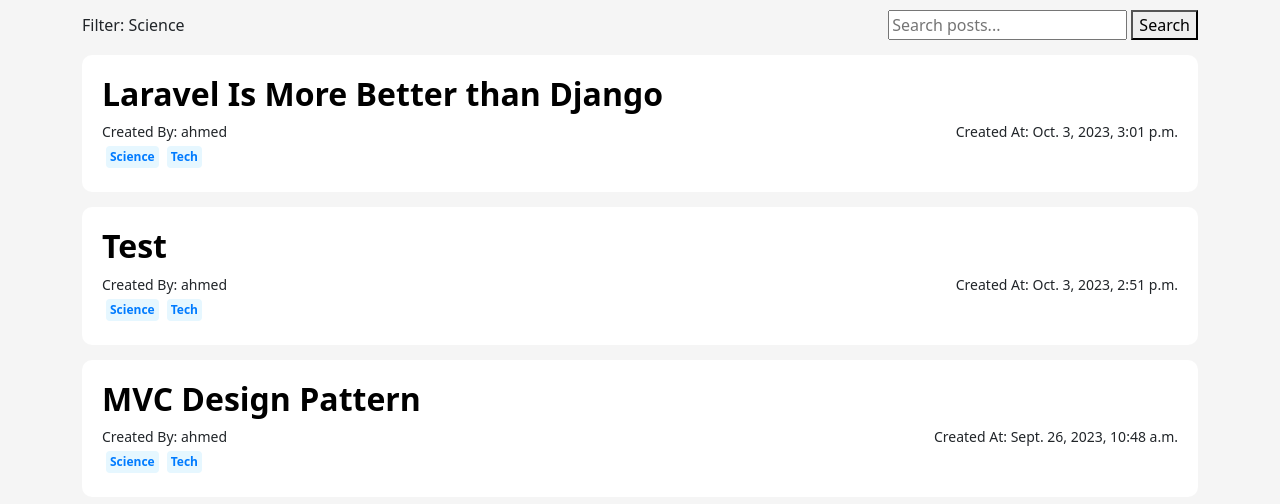
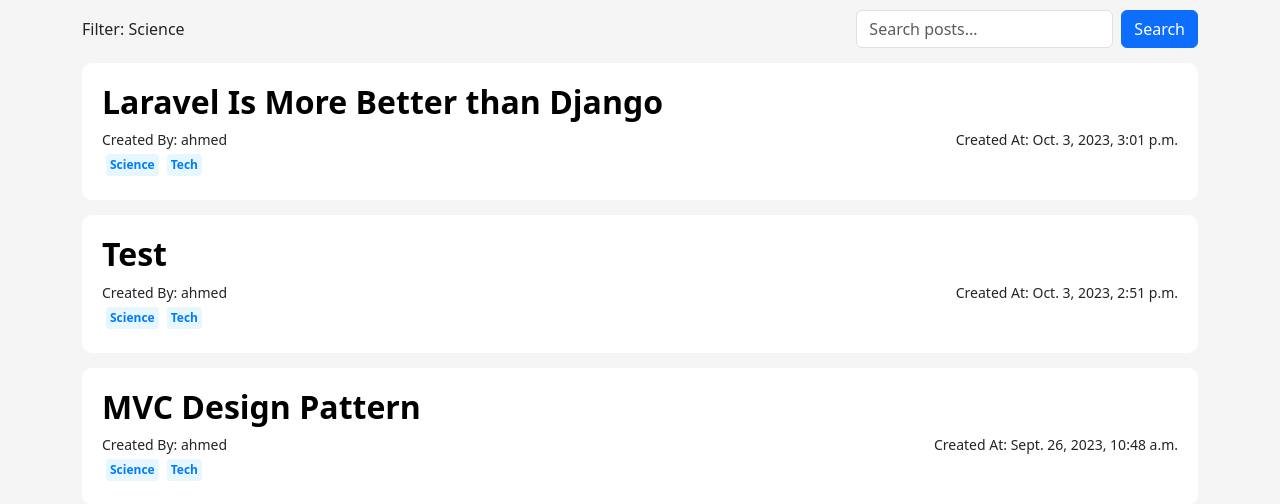
Before and after one commit to DragonsEG/G1-django-blog-app, a Django app: page /tagposts/2 in a window 1280 px wide. Shown: the part 56-560 px from the top of the page. Run offline with Django 4.2, Linux system fonts and the light colour scheme; data comes from the database, SQL or seed files in the repository; both versions use the stored data as it was after the commit; some libraries are stand-ins or nearby versions.

Commit message:
Edit in Tagposts

```diff
--- a/myApp/templates/Blog/tagposts.html
+++ b/myApp/templates/Blog/tagposts.html
@@ -36,9 +36,9 @@
 			<div class="feed-search">
 				<span>Filter: {{tag}}</span>
 				<div>
-					<form method="get" class="search-form">
-						<input type="text" name="q" placeholder="Search posts..." {% if query %}value="{{ query }}"{% endif %}>
-						<button type="submit">Search</button>
+					<form method="get" class="d-flex search-form" role="search">
+						<input class="form-control me-2" type="search" name="q" placeholder="Search posts..." {% if query %}value="{{ query }}"{% endif %}>
+						<button class="btn btn-primary" type="submit">Search</button>
 					</form>
 				</div>
 			</div>
--- a/myApp/views.py
+++ b/myApp/views.py
@@ -45,7 +45,6 @@ def register(request):
     form = NewUserForm()
     return render(request, "Authentication/register.html", context={"form": form})
 
-
 def loginView(request):
 	if request.method == "POST":
         # Get Prepared Django Login Form and fill it with user's data coming from POST request
@@ -77,7 +76,6 @@ def logoutRequest(request):
 def not_allowed(request):
     return render(request, 'Blog/not_allowed.html')
 
-
 @user_passes_test(user_is_member, login_url='not_allowed')
 def createBlog(request):
     if request.user.is_authenticated:
@@ -94,12 +92,10 @@ def createBlog(request):
                 tags_input = form.cleaned_data.get('tags')
                 if tags_input:
                     tags_list = [tag.strip() for tag in tags_input.split(',')]
-
-                for _tag_name in tags_list:
-                    temp_default_category = Category.objects.get_or_create(name="technology")
-                    tag , created = Tag.objects.get_or_create(category=temp_default_category,tag_name=_tag_name)
-                    blog.tags.add(tag)
-
+                    for _tag_name in tags_list:
+                        temp_default_category = Category.objects.get_or_create(name="technology")
+                        tag , created = Tag.objects.get_or_create(category=temp_default_category,tag_name=_tag_name)
+                        blog.tags.add(tag)
 
                 return redirect("showBlogs")
         else:
@@ -108,7 +104,6 @@ def createBlog(request):
         return render(request, "Blog/create.html", context)
     else:
         return redirect("login")
-
 
 def showBlogs(request):
     query = request.GET.get('q')
@@ -128,7 +123,6 @@ def blogPage(request, id):
         # Render home page with help of context data (the Dynamic content)
         return render(request, "Blog/blogPage.html", context)
 
-
 def addComment(request, blog_id):
     if request.user.is_authenticated:
         if request.method == "POST":
@@ -144,7 +138,6 @@ def addComment(request, blog_id):
     else:
         return redirect("login")
 
-
 @user_passes_test(user_is_member, login_url='not_allowed')
 def editBlog(request, blog_id):
     if request.user.is_authenticated:
@@ -158,12 +151,11 @@ def editBlog(request, blog_id):
                 tags_input = form.cleaned_data.get('tags')
                 if tags_input:
                     tags_list = [tag.strip() for tag in tags_input.split(',')]
-                form.instance.tags.clear()
-                for _tag_name in tags_list:
-
-                    temp_default_category ,created = Category.objects.get_or_create(name="technology")
-                    tag , created = Tag.objects.get_or_create(category=temp_default_category,tag_name=_tag_name)
-                    form.instance.tags.add(tag)
+                    form.instance.tags.clear()
+                    for _tag_name in tags_list:
+                        temp_default_category ,created = Category.objects.get_or_create(name="technology")
+                        tag , created = Tag.objects.get_or_create(category=temp_default_category,tag_name=_tag_name)
+                        form.instance.tags.add(tag)
                 form.save()
                 return redirect("blogPage", id=blog_id)
         else:
@@ -175,7 +167,6 @@ def editBlog(request, blog_id):
         return render(request, "Blog/edit.html", context)
     else:
         return redirect("login")
-
 
 @user_passes_test(user_is_member, login_url='not_allowed')
 def deleteBlog(request, blog_id):
@@ -203,10 +194,12 @@ def myBlogPage(request):
     posts = Blog.objects.filter(author=author)
     if query:
         posts = posts.filter(Q(title__icontains=query)|Q(content__icontains=query))
-
     return render (request, 'Blog/myblogpage.html', {'Blogs':posts,'query':query})
 
 def tagposts(request,id):
     tag = Tag.objects.get(pk=id)
     posts = tag.tag_posts.all()
-    return render(request, 'Blog/tagposts.html', {'Blogs':posts,'tag':tag.tag_name})
+    query = request.GET.get('q')
+    if query:
+        posts = posts.filter(Q(title__icontains=query)|Q(content__icontains=query))
+    return render(request, 'Blog/tagposts.html', {'Blogs':posts,'tag':tag.tag_name, "query":query})
```
Also changed, not shown: db.sqlite3.
